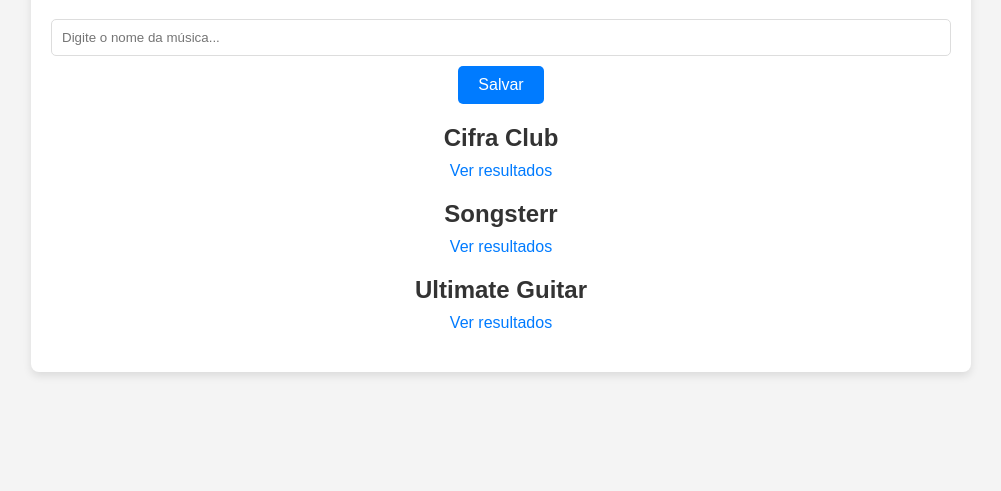
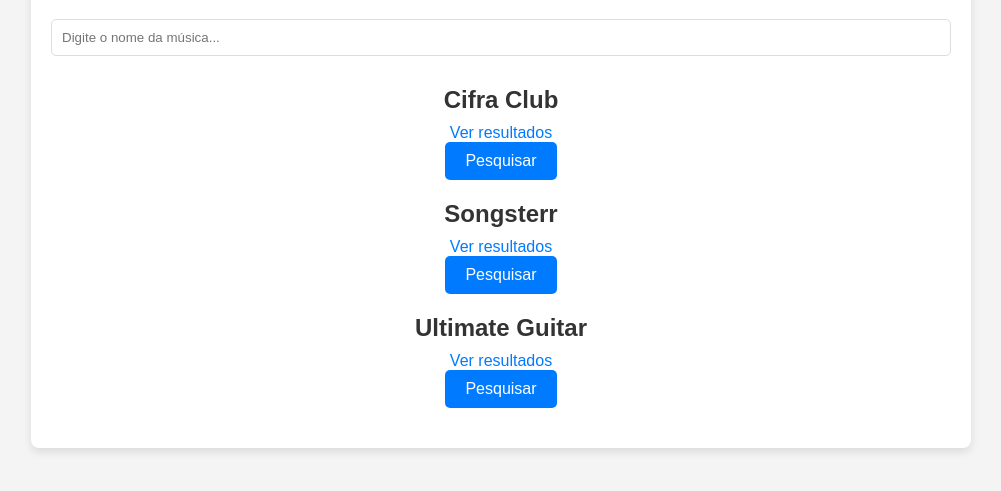
Before and after one commit to GabrielLaplace/GabrielLaplace.github.io, a plain HTML site: page index.html in a window 1280 px wide. Shown: the part 81-572 px from the top of the page, without its empty margins (139-1140 px from the left). Drawn offline with Linux system fonts and the light colour scheme.

Commit message:
Update index.html

```diff
--- a/index.html
+++ b/index.html
@@ -13,19 +13,21 @@
         </header>
         <main>
             <input type="text" id="searchInput" placeholder="Digite o nome da música...">
-            <button id="searchButton">Salvar</button>
             <div id="results">
                 <div class="result" id="cifraClub">
                     <h2>Cifra Club</h2>
-                    <a id="cifraClubLink" href="#" target="_blank">Ver resultados</a>
+                    <a id="cifraClubLink" href="#" target="_blank">Ver resultados</a><br>
+                    <button id="searchCifra">Pesquisar</button>
                 </div>
                 <div class="result" id="songsterr">
                     <h2>Songsterr</h2>
-                    <a id="songsterrLink" href="#" target="_blank">Ver resultados</a>
+                    <a id="songsterrLink" href="#" target="_blank">Ver resultados</a><br>
+                    <button id="searchSongster">Pesquisar</button>
                 </div>
                 <div class="result" id="ultimateGuitar">
                     <h2>Ultimate Guitar</h2>
-                    <a id="ultimateGuitarLink" href="#" target="_blank">Ver resultados</a>
+                    <a id="ultimateGuitarLink" href="#" target="_blank">Ver resultados</a><br>
+                    <button id="searchUltimate">Pesquisar</button>
                 </div>
             </div>
         </main>
```
